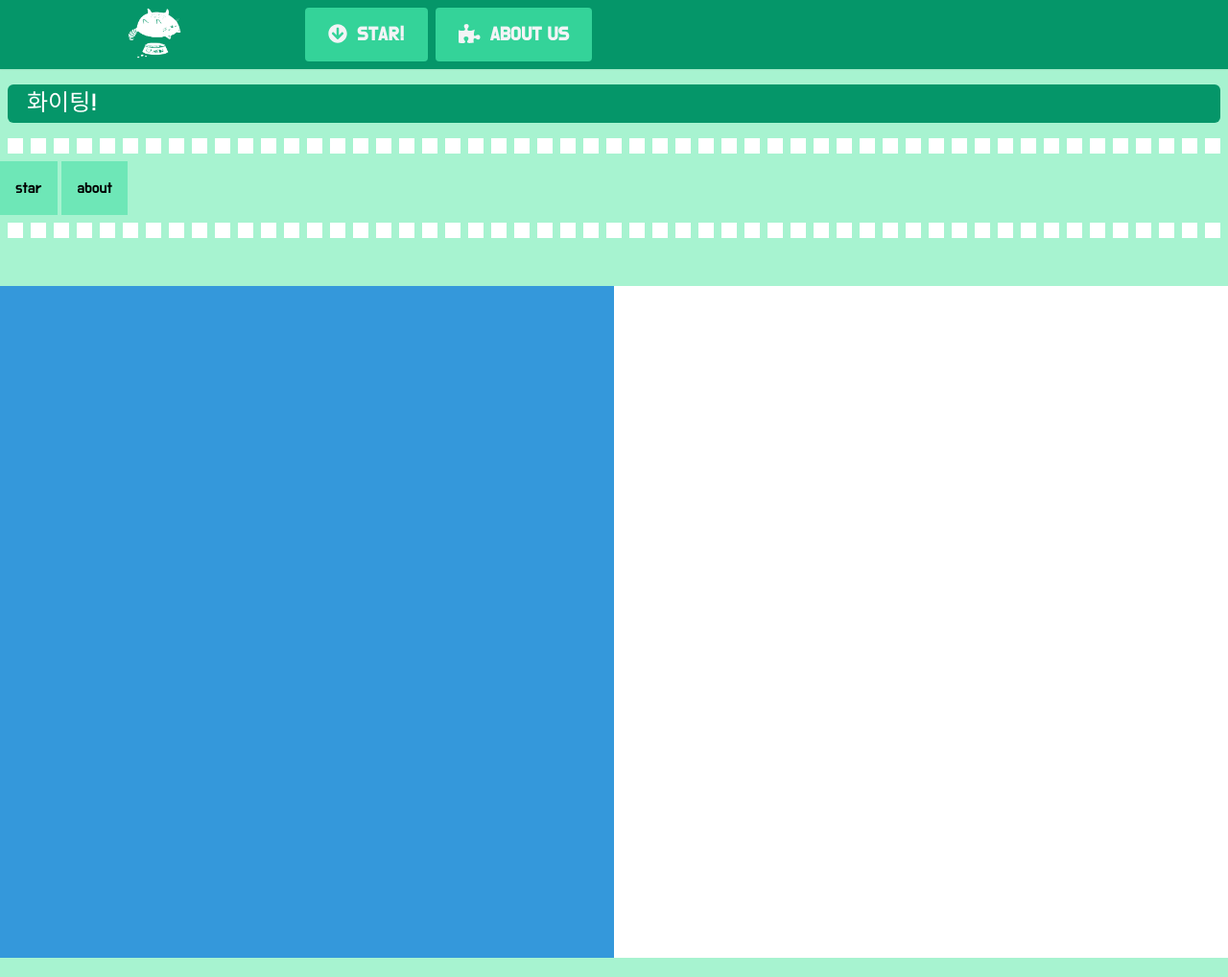
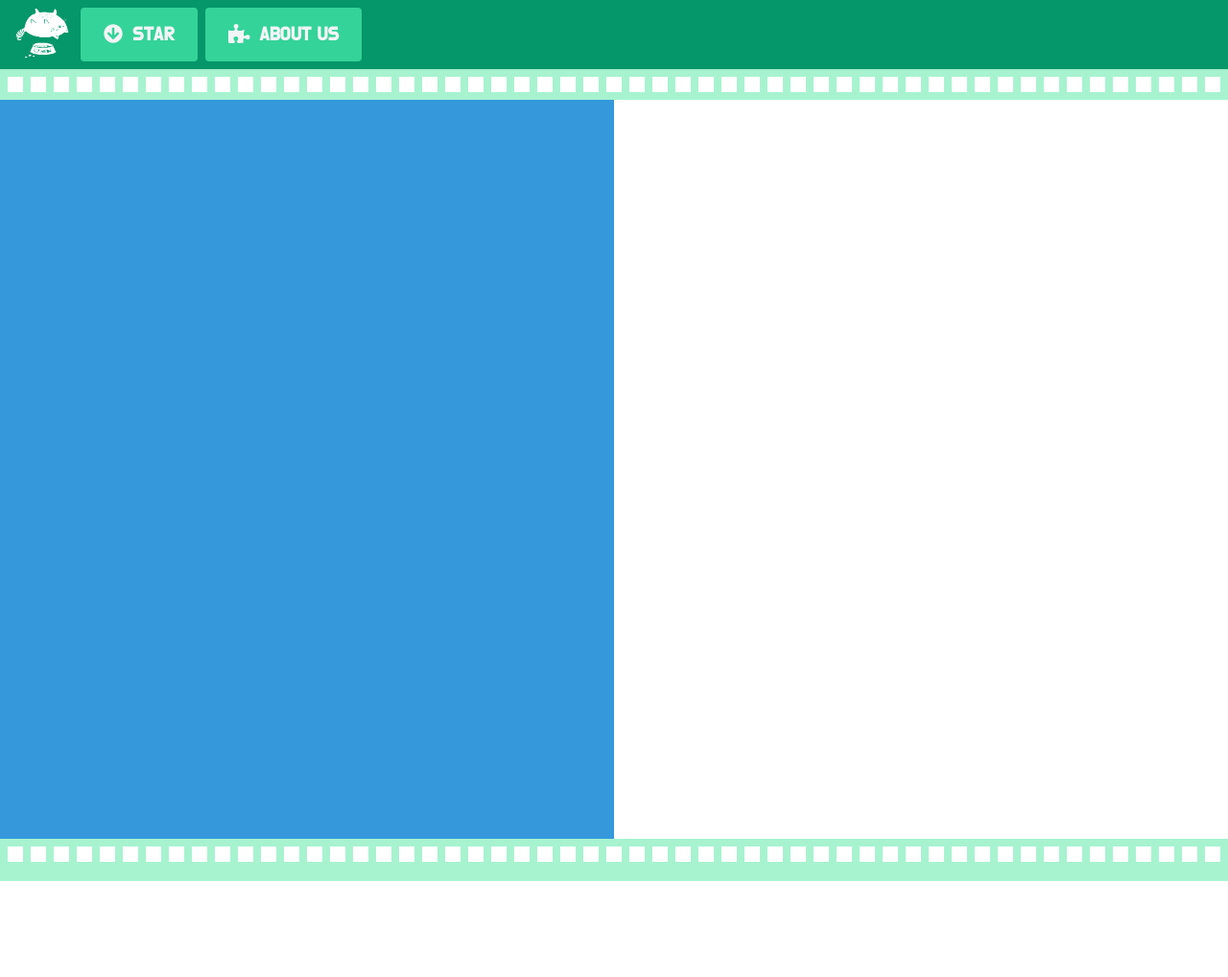
Before and after one commit to pre13th/start, a Flask app: template templates/index.html in a window 1280 px wide. Shown: the whole page at 96% size. After the commit the page ends 918 px from the top, so only its background shows below. Run offline with Flask 2, Linux system fonts and the light colour scheme; the template is opened without the code that fills it, so the values that code supplies are empty; some libraries are stand-ins or nearby versions.

Commit message:
flex css 수정!

```diff
--- a/static/ajaxfile.js
+++ b/static/ajaxfile.js
@@ -27,7 +27,7 @@ function getmarket(item='all') {
 
                 let temp_html = `<div class="card long" style="width: 18rem;">
 
-            <img class="card-img-top"
+            <img class="card-img-top cardsize"
                  src="${image}"
                  alt="Card image cap">
             <div class="card-body">
@@ -71,9 +71,9 @@ function getbanner() {
             for (let i = 0; i < mybanner.length; i++) {
                 let image = mybanner[i]['image']
                 let url = mybanner[i]['url']
-                let temp_html = `<div class="card" style="width: 18rem;">
+                let temp_html = `<div class="card p-4" style="width: 18rem;">
 
-            <a href="${url}"><img class="card-img-top"
+            <a href="${url}"><img class="card-img-top border-4 border-dashed border-blue-200 cardsize"
                  src="${image}"
                  alt="Card image cap"></a>
             <div class="card-body">
--- a/static/indexstyle.css
+++ b/static/indexstyle.css
@@ -9,10 +9,9 @@
     /*border:1px dotted #FF00FF;*/
 }
 
-img {
+.cardsize {
     width: 290px;
     height: 290px;
-
 }
 
 
@@ -33,7 +32,6 @@ img {
 
 .banner {
     margin: 50px auto 50px auto;
-    width: 50%;
     height: 670px;
     display: flex;
     flex-direction: row;
@@ -43,7 +41,6 @@ img {
 
 .banner2 {
     margin:auto;
-    width: 50%;
     height: 700px;
     display: flex;
     flex-direction: row;
@@ -53,10 +50,9 @@ img {
 
 .all-banner {
     width: 100%;
-    height: 700px;
+    height: 100%;
     border-radius: 0px;
     margin: 0px;
     background: linear-gradient(90deg, #3498db 50% ,#ffffff 50%);
-
+    display: flex;
 }
-.
--- a/templates/about.html
+++ b/templates/about.html
@@ -81,13 +81,12 @@
 
              <img id="logo" class="object-contain h-14 mr-3" src="..\static\LOGO-001.png" />
       </div>
-    </div>
  <!-- 아이콘 기능 사이트 https://fontawesome.com/v4.7/icons/ -->
 
 
 <div class="flex">
       <button class="bg-green-400 hover:bg-green-300 font-bold uppercase px-4 xl:px-6 py-2 xl:py-3 rounded flex-shrink-1 flex items-center" x-on:click="open = ! open" onclick="star();">
-        <span class="text-xl text-gray-100"><i class="fa fa-arrow-circle-down mr-1" aria-hidden="true"></i> star!</span>
+        <span class="text-xl text-gray-100"><i class="fa fa-arrow-circle-down mr-1" aria-hidden="true"></i> star</span>
       </button>
 
        <button class="bg-green-400 hover:bg-green-300 font-bold uppercase px-4 xl:px-6 py-2 xl:py-3 rounded flex-shrink-1 flex items-center ml-2">
@@ -95,6 +94,8 @@
         about us</span>
       </button>
 </div>
+
+    </div>
 
   </header>
 <main></main>
--- a/templates/index.html
+++ b/templates/index.html
@@ -49,49 +49,44 @@
 <!-- 이렇게 바디와 메인 사이에 있는 헤더태그를 접어서 복사해서 이동! -->
 <header class="sticky top-0 z-50 bg-green-600 shadow-sm" x-data="{ open: false }">
     <div class="container px-4 py-2 flex flex-row">
+
       <!-- 로고 -->
             <div class="cursor-pointer left-0" onclick="home();">
 
-
+             <img id="logo" class="object-contain h-14 mr-3" src="..\static\LOGO-001.png" />
       </div>
  <!-- 아이콘 기능 사이트 https://fontawesome.com/v4.7/icons/ -->
 
-        <img id="logo" class="object-contain h-14 mr-3" src="..\static\LOGO-001.png"/>
+
 <div class="flex">
-
-            <button class="bg-green-400 hover:bg-green-300 font-bold uppercase px-4 xl:px-6 py-2 xl:py-3 rounded flex-shrink-1 flex items-center"
-                    x-on:click="open = ! open" onclick="star();">
-                <span class="text-xl text-gray-100"><i class="fa fa-arrow-circle-down mr-1" aria-hidden="true"></i> star!</span>
+      <button class="bg-green-400 hover:bg-green-300 font-bold uppercase px-4 xl:px-6 py-2 xl:py-3 rounded flex-shrink-1 flex items-center" x-on:click="open = ! open" onclick="star();">
+        <span class="text-xl text-gray-100"><i class="fa fa-arrow-circle-down mr-1" aria-hidden="true"></i> star</span>
       </button>
 
        <button class="bg-green-400 hover:bg-green-300 font-bold uppercase px-4 xl:px-6 py-2 xl:py-3 rounded flex-shrink-1 flex items-center ml-2">
-        <span class="text-xl text-gray-100" onclick="about();"><i class="fa fa-puzzle-piece mr-1"
-                                                                  aria-hidden="true"></i>
+        <span class="text-xl text-gray-100" onclick="about();"><i class="fa fa-puzzle-piece mr-1" aria-hidden="true"></i>
         about us</span>
       </button>
 </div>
+
     </div>
+
   </header>
 
 <main>
     <section>
     </section>
-    <h1 class="text-2xl md:text-2xl font-medium py-1 m-2 mb-4 my-4 pl-5 bg-green-600 rounded-md text-white">화이팅!</h1>
 
     <hr class="m-2 border-8 border-white border-dashed">
 
+
     <!-- cards -->
-    <button class="bg-green-300 p-4 Middle" onclick="star();">star</button>
-    <button class="bg-green-300 p-4 Middle" onclick="about();">about</button>
-
-    <hr class="m-2 border-8 border-white border-dashed">
-    <!-- cards -->
-    <div class="all-banner">
-    <div  id="banner-box" class="banner">
+    <div class="all-banner box-content">
+    <div  id="banner-box" class="banner w-6/8 md:w-4/6">
 
     </div>
 </div>
-
+    <hr class="m-2 border-8 border-white border-dashed">
     <div class="cover1" id="gift-cards">
 
     </div>
```
Lines whose indentation alone changed are shown as unchanged.
